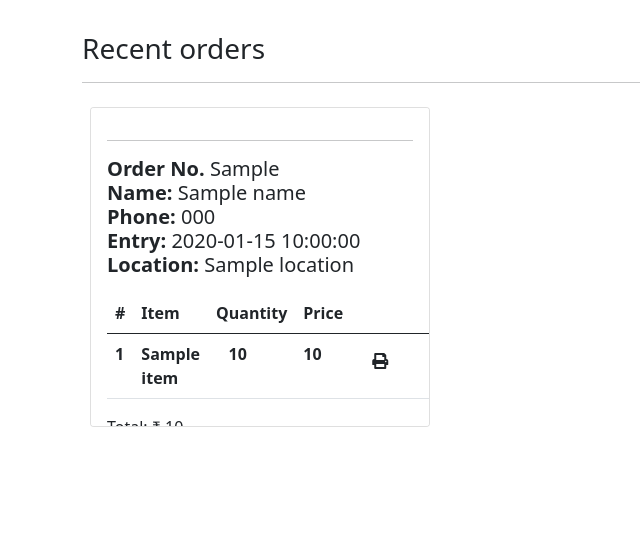
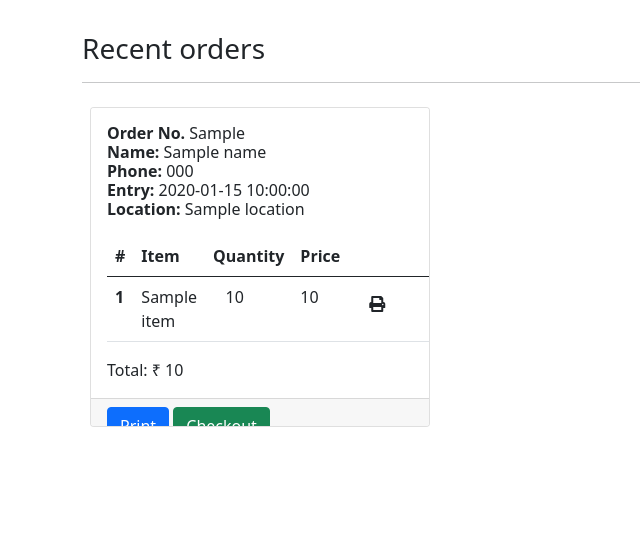
Before and after one commit to skapa-xd/wordsandsips, a Flask app: template templates/dashboard.html in a window 1280 px wide. Shown: the part 56-603 px from the top of the page, without its empty margins (0-640 px from the left). Run offline with Flask 2, Linux system fonts and the light colour scheme; the template is opened without the code that fills it: most values are stand-ins (such as "Sample title", 1, 10 or a date in 2020).

Commit message:
Update dashboard.html

```diff
--- a/templates/dashboard.html
+++ b/templates/dashboard.html
@@ -10,8 +10,7 @@
   <div class="col-4" id="print_{{id}}">
     <div class="card m-2 overflow-scroll" style="height: 20rem">
       <div class="card-body">
-        <h5 class="card-title">
-          <hr>
+        <h6 class="card-title">
           <p>
             <b>Order No. </b>  {{orders[id].order_no}} <br>
             <b>Name: </b> {{orders[id].name}} <br>
@@ -19,7 +18,7 @@
             <b>Entry: </b> {{orders[id].start_time}} <br>
             <b>Location: </b> {{orders[id].location | capitalize}}
           </p>
-        </h5>
+        </h6>
         <table class="table">
           <thead>
             <tr>
@@ -36,20 +35,20 @@
             %}
             <tr>
               <th scope="row">{{loop.index}}</th>
-              <td> <b>Entry Fee</b> </td>
-              <td> <b> &nbsp;&nbsp;&nbsp;{{orders[id].quantity}}</b></td>
-              <td> <b> {{item.entry_fee}}</b></td>
+              <td>Entry Fee</td>
+              <td>&nbsp;&nbsp;&nbsp;{{orders[id].quantity}}</td>
+              <td>{{item.entry_fee}}</td>
             </tr>
             {% else %}
             {%if item.print == 0 %}
-                <tr id="tablerow" style=" color: red;">
+            <tr id="tablerow" style=" color:red;">
             {%else%}
             <tr>
               {%endif%}
               <th scope="row">{{loop.index}}</th>
-              <td><b>{{item.name}}</b></td>
-              <td><b>&nbsp;&nbsp;&nbsp;{{item.quantity}}</b></td>
-              <td><b>{{item.amount}}</b></td>
+              <td>{{item.name}}</td>
+              <td>&nbsp;&nbsp;&nbsp;{{item.quantity}}</td>
+              <td>{{item.amount}}</td>
               <td>
                 <a href="{{url_for('print_order', id=id, item_id = item.order_id)}}">
                 <button id="printIcon" style="font-size:16px" class="btn dark"><i class="fa fa-print"></i></button>
@@ -65,9 +64,13 @@
         <div class="text-right">Total: &#8377; {{orders[id].total}}</div>
       </div>
       <div class="card-footer">
-        <button class="btn btn-primary" onclick="printDiv(`print_{{id}}`)">
-          Print
-        </button>
+        <a
+          class="text-white text-decoration-none"
+          href="{{url_for('print_orders', id=id)}}">
+          <button class="btn btn-primary">
+            Print
+          </button>
+        </a>
         <button class="btn btn-success">
           <a
             class="text-white text-decoration-none"
@@ -98,7 +101,6 @@
     setInterval(location.reload(), 1000);
   }, 30000);
 
-
   function printDiv(divName) {
     var printContents = document.getElementById(divName);
     console.log(divName)
```
